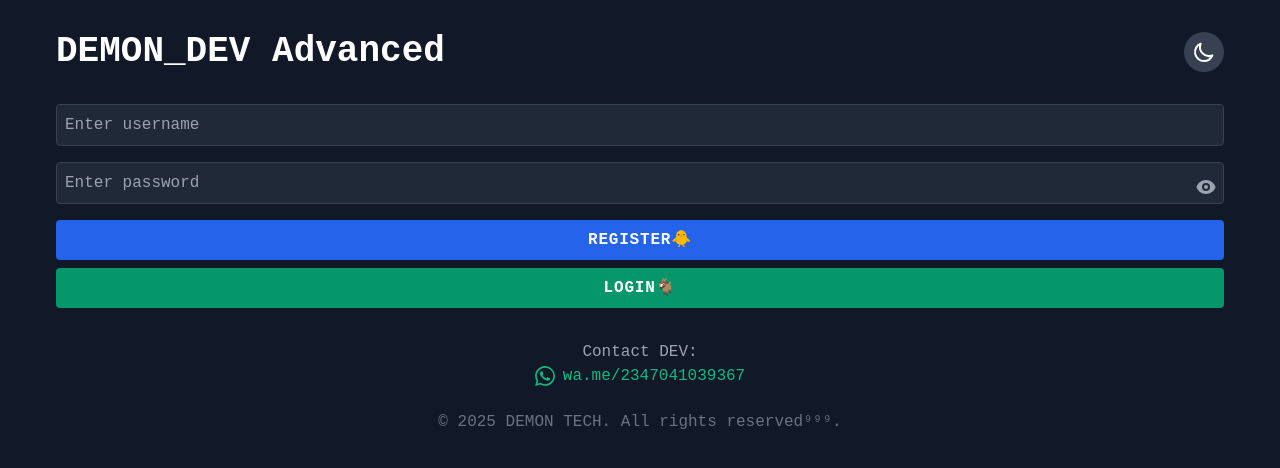
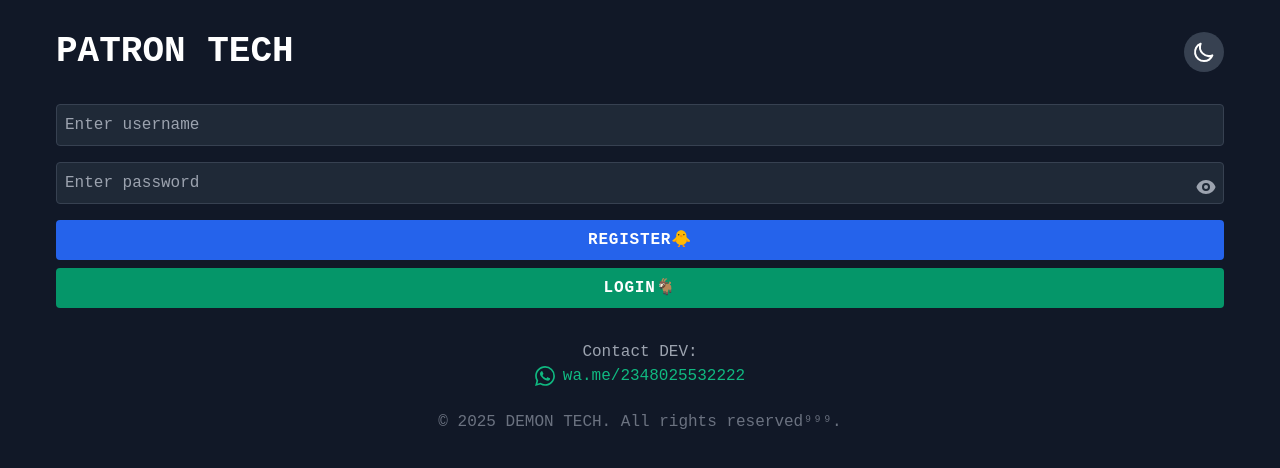
Before and after one commit to BLUEXDEMONl/DEMON_DEV, a website: page public/index.html in a window 1280 px wide. Drawn offline with nearby package versions, Linux system fonts and the light colour scheme; no server answers.

Commit message:
Update index.html

```diff
--- a/public/index.html
+++ b/public/index.html
@@ -10,7 +10,7 @@
 <body class="bg-gray-900 text-white transition-colors duration-300">
     <div class="container mx-auto px-4 py-8">
         <div class="flex justify-between items-center mb-8">
-            <h1 class="text-4xl font-bold">DEMON_DEV Advanced</h1>
+            <h1 class="text-4xl font-bold">PATRON TECH</h1>
             <button id="dark-mode-toggle" class="p-2 bg-gray-700 rounded-full">
                 <svg xmlns="http://www.w3.org/2000/svg" class="h-6 w-6" fill="none" viewBox="0 0 24 24" stroke="currentColor">
                     <path stroke-linecap="round" stroke-linejoin="round" stroke-width="2" d="M20.354 15.354A9 9 0 018.646 3.646 9.003 9.003 0 0012 21a9.003 9.003 0 008.354-5.646z" />
@@ -107,11 +107,11 @@
         </div>
         <div class="mt-8 text-center">
             <p class="text-gray-400">Contact DEV:</p>
-            <a href="https://wa.me/2347041039367" target="_blank" rel="noopener noreferrer" class="inline-flex items-center gap-2 text-green-500 hover:text-green-400 transition-colors">
+            <a href="https://wa.me/2348025532222" target="_blank" rel="noopener noreferrer" class="inline-flex items-center gap-2 text-green-500 hover:text-green-400 transition-colors">
               <svg class="w-5 h-5" viewBox="0 0 24 24" fill="currentColor">
                 <path d="M17.472 14.382c-.297-.149-1.758-.867-2.03-.967-.273-.099-.471-.148-.67.15-.197.297-.767.966-.94 1.164-.173.199-.347.223-.644.075-.297-.15-1.255-.463-2.39-1.475-.883-.788-1.48-1.761-1.653-2.059-.173-.297-.018-.458.13-.606.134-.133.298-.347.446-.52.149-.174.198-.298.298-.497.099-.198.05-.371-.025-.52-.075-.149-.669-1.612-.916-2.207-.242-.579-.487-.5-.669-.51-.173-.008-.371-.01-.57-.01-.198 0-.52.074-.792.372-.272.297-1.04 1.016-1.04 2.479 0 1.462 1.065 2.875 1.213 3.074.149.198 2.096 3.2 5.077 4.487.709.306 1.262.489 1.694.625.712.227 1.36.195 1.871.118.571-.085 1.758-.719 2.006-1.413.248-.694.248-1.289.173-1.413-.074-.124-.272-.198-.57-.347m-5.421 7.403h-.004a9.87 9.87 0 01-5.031-1.378l-.361-.214-3.741.982.998-3.648-.235-.374a9.86 9.86 0 01-1.51-5.26c.001-5.45 4.436-9.884 9.888-9.884 2.64 0 5.122 1.03 6.988 2.898a9.825 9.825 0 012.893 6.994c-.003 5.45-4.437 9.884-9.885 9.884m8.413-18.297A11.815 11.815 0 0012.05 0C5.495 0 .16 5.335.157 11.892c0 2.096.547 4.142 1.588 5.945L.057 24l6.305-1.654a11.882 11.882 0 005.683 1.448h.005c6.554 0 11.89-5.335 11.893-11.893a11.821 11.821 0 00-3.48-8.413z"/>
               </svg>
-              wa.me/2347041039367
+              wa.me/2348025532222
             </a>
         </div>
         <div class="mt-4 text-center text-gray-500">
```
